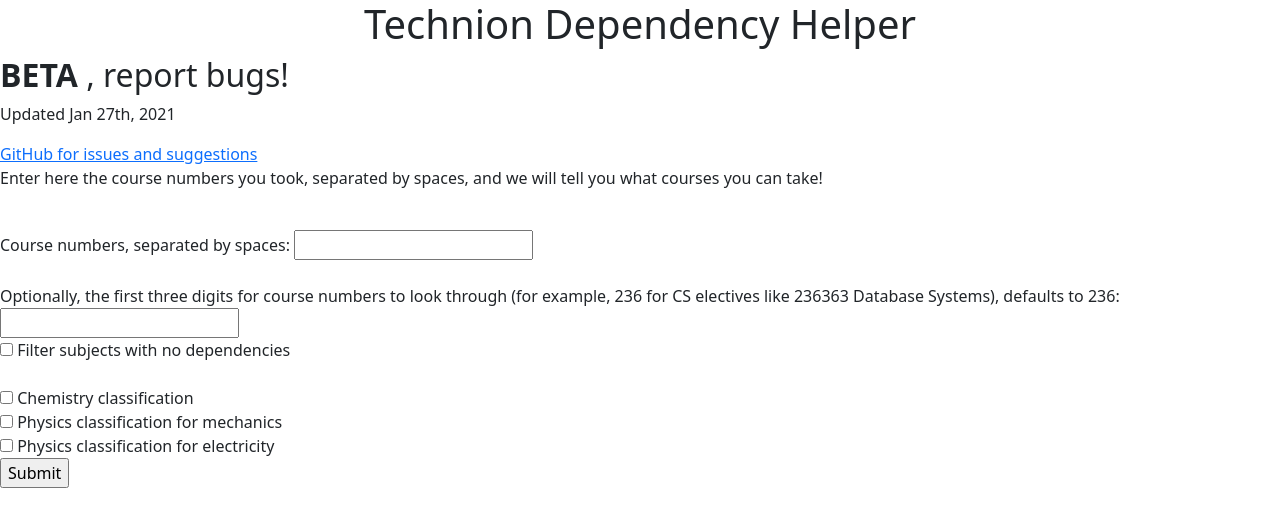
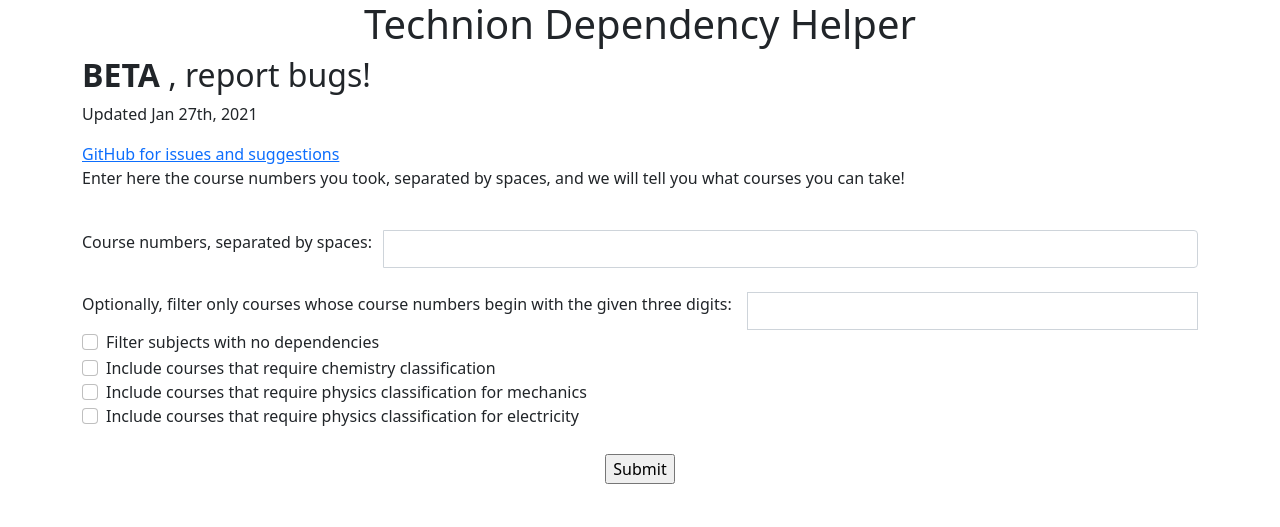
Before and after one commit to Eladkay/TechnionDependenciesHelper, a PHP site: page / in a window 1280 px wide. Shown: the top 527 px of the page. Run offline with PHP 8.4, Linux system fonts and the light colour scheme; data that the repository does not hold is empty.

Commit message:
Styling changes

```diff
--- a/index.php
+++ b/index.php
@@ -15,54 +15,63 @@
 
 </head>
 <body>
+<div class="container">
+
     <div style="text-align: center;"><h1> Technion Dependency Helper </h1></div>
     <h2><b> BETA </b>, report bugs! </h2>
     <p> Updated Jan 27th, 2021 </p>
     <a href="https://github.com/Eladkay/TechnionDependenciesHelper"> GitHub for issues and suggestions </a>
     <p> Enter here the course numbers you took, separated by spaces, and we will tell you what courses you can take! </p> <br>
     <form method="post">
+        <div class="input-group">
             <label for="courses">
-        Course numbers, separated by spaces:
+                Course numbers, separated by spaces:&nbsp;&nbsp;&nbsp;
             </label>
-    <input type="text" name="courses" id="courses" value="<?php echo $_POST['courses']; ?>"/>
-    <br><br>
+            <input type="text" class="form-control" name="courses" id="courses" value="<?php echo $_POST['courses']; ?>"/>
+        </div>
+        <br>
+        <div class="input-group">
+            <label for="digits">
+                Optionally, filter only courses whose course numbers begin with the given three digits: &nbsp;&nbsp;&nbsp;
+            </label>
+            <input type="text" class="form-control" name="digits" id="digits" value="<?php echo $_POST['digits']; ?>"/>
+            <br>
+        </div>
 
-    <label for="digits">
-        Optionally, the first three digits for course numbers to look through (for example, 236 for CS electives like
-        236363 Database Systems), defaults to 236:
-    </label>
-    <input type="text" name="digits" id="digits" value="<?php echo $_POST['digits']; ?>"/>
-    <br>
-
-    <input type="checkbox" name="filter" id="filter" value="yes" <?php if (isset($_POST["filter"])) echo "checked"; ?>>
-    <label for="filter">
+        <div class="form-check">
+            <input class="form-check-input" type="checkbox" name="filter" id="filter" value="yes" <?php if (isset($_POST["filter"])) echo "checked"; ?>>
+            <label class="form-check-label" for="filter">
                 Filter subjects with no dependencies
             </label>
-    <br><br>
+        </div>
 
         <!-- <input type="submit" name="bidusa"> <-- Bidusa Button </input> <br> <br> !-->
 
-    <input type="checkbox" name="chem" id="chem" value="yes" <?php if (isset($_POST["chem"])) echo "checked"; ?>>
-    <label for="chem">
-        Chemistry classification
+        <div class="form-check">
+            <input class="form-check-input" type="checkbox" name="chem" id="chem" value="yes" <?php if (isset($_POST["chem"])) echo "checked"; ?>>
+            <label class="form-check-label" for="chem">
+                Include courses that require chemistry classification
             </label>
             <br>
 
-    <input type="checkbox" name="phys1" id="phys1" value="yes" <?php if (isset($_POST["phys1"])) echo "checked"; ?>>
-    <label for="phys1">
-        Physics classification for mechanics
+            <input class="form-check-input" type="checkbox" name="phys1" id="phys1" value="yes" <?php if (isset($_POST["phys1"])) echo "checked"; ?>>
+            <label class="form-check-label" for="phys1">
+                Include courses that require physics classification for mechanics
             </label>
             <br>
 
-    <input type="checkbox" name="phys2" id="phys2" value="yes" <?php if (isset($_POST["phys2"])) echo "checked"; ?>>
-    <label for="phys2">
-        Physics classification for electricity
+            <input class="form-check-input" type="checkbox" name="phys2" id="phys2" value="yes" <?php if (isset($_POST["phys2"])) echo "checked"; ?>>
+            <label class="form-check-label" for="phys2">
+                Include courses that require physics classification for electricity
             </label>
+        </div>
+
         <br>
 
-    <input type="submit"/>
+        <div style="text-align: center;"><input type="submit"/></div>
     </form>
     <br>
+</div>
 <?php
 error_reporting(E_ALL);
 ini_set('display_errors', 'on');
@@ -141,7 +150,9 @@
 echo "Courses you can take (with the correct tzmudim):<br>";
 $data = json_decode(file_get_contents("courses_202002.json"), true);
 if (!$data) echo "null!";
-echo "<table><tr><th>Course Number</th><th>Course Name</th><th>Requirements</th><th>Tzmudim</th></tr>";
+echo "<table class='table table-hover'>
+     <thead><tr><th>Course Number</th><th>Course Name</th><th>Requirements</th><th>Tzmudim</th></tr>
+     </thead><tbody>";
 
 $classifications = "";
 if (isset($_POST["chem"]) && $_POST["chem"] == "yes") $classifications .= " 123015 ";
@@ -162,7 +173,7 @@
         }
     }
 }
-echo "</table>";
+echo "</tbody></table>";
 ?>
 </body>
 </html>
```
Also changed, not shown: shell.html (added, +76 -0 lines). Lines whose indentation alone changed are shown as unchanged.
